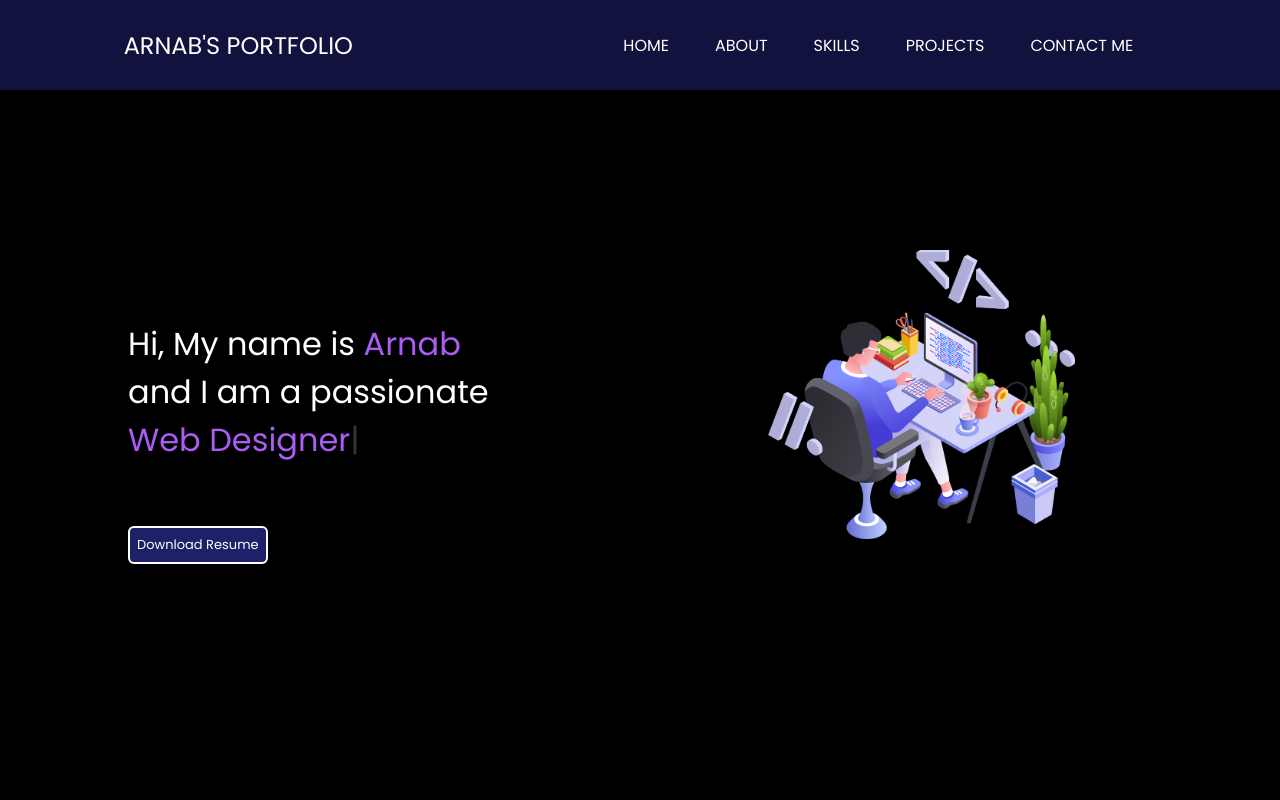
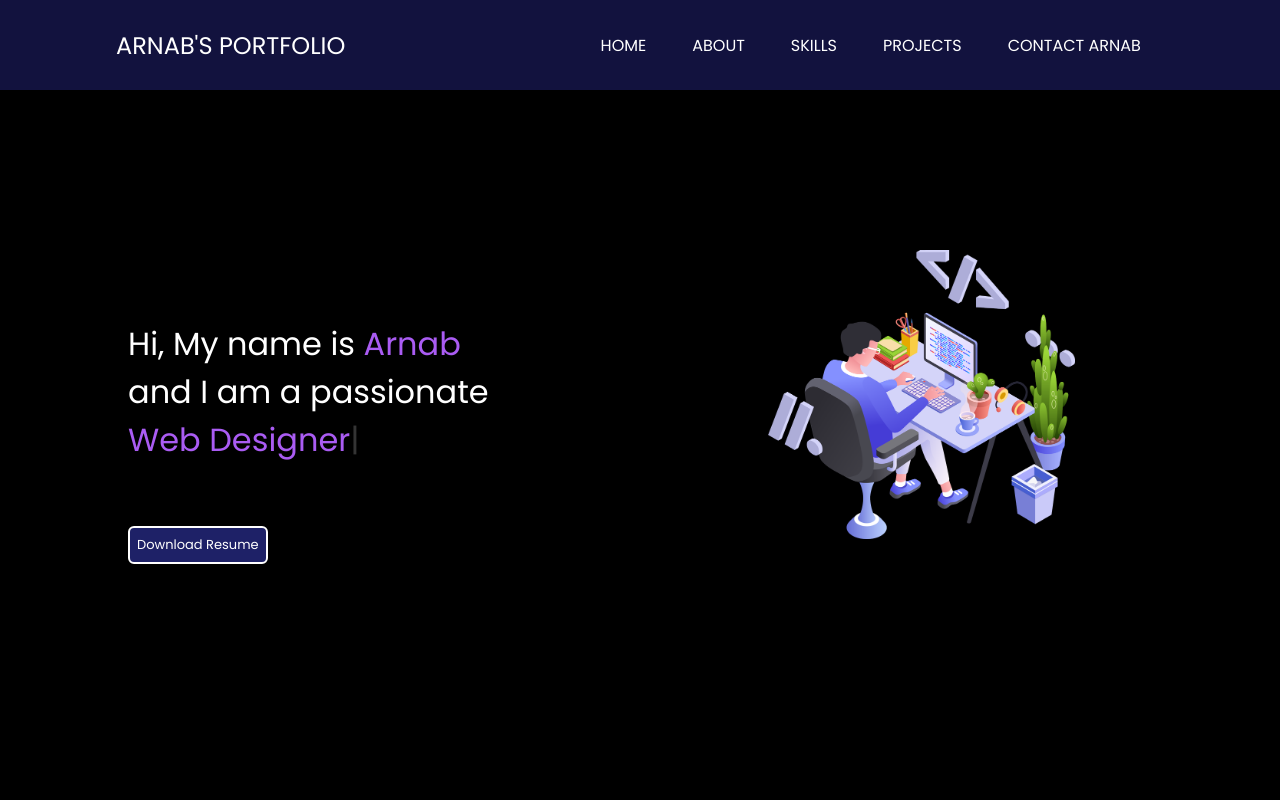
Before and after one commit to Arnab-Paul-03/portfolio, a plain HTML site: page index.html in a window 1280 px wide. Shown: the top 800 px of the page. Drawn offline with nearby package versions, Linux system fonts and the light colour scheme.

Commit message:
indexfile changes

```diff
--- a/index.html
+++ b/index.html
@@ -181,7 +181,7 @@
                     <li><a href="./assets/about.html">ABOUT</a></li>
                     <li><a href="./assets/skills.html">SKILLS</a></li>
                     <LI><a href="./assets/projects.html">PROJECTS</a></LI>
-                    <li><a href="./assets/contact.html">CONTACT ME</a></li>
+                    <li><a href="./assets/contact.html">CONTACT ARNAB</a></li>
 
 
 
--- /dev/null
+++ b/test.js
@@ -0,0 +1 @@
+let a=5;
```
